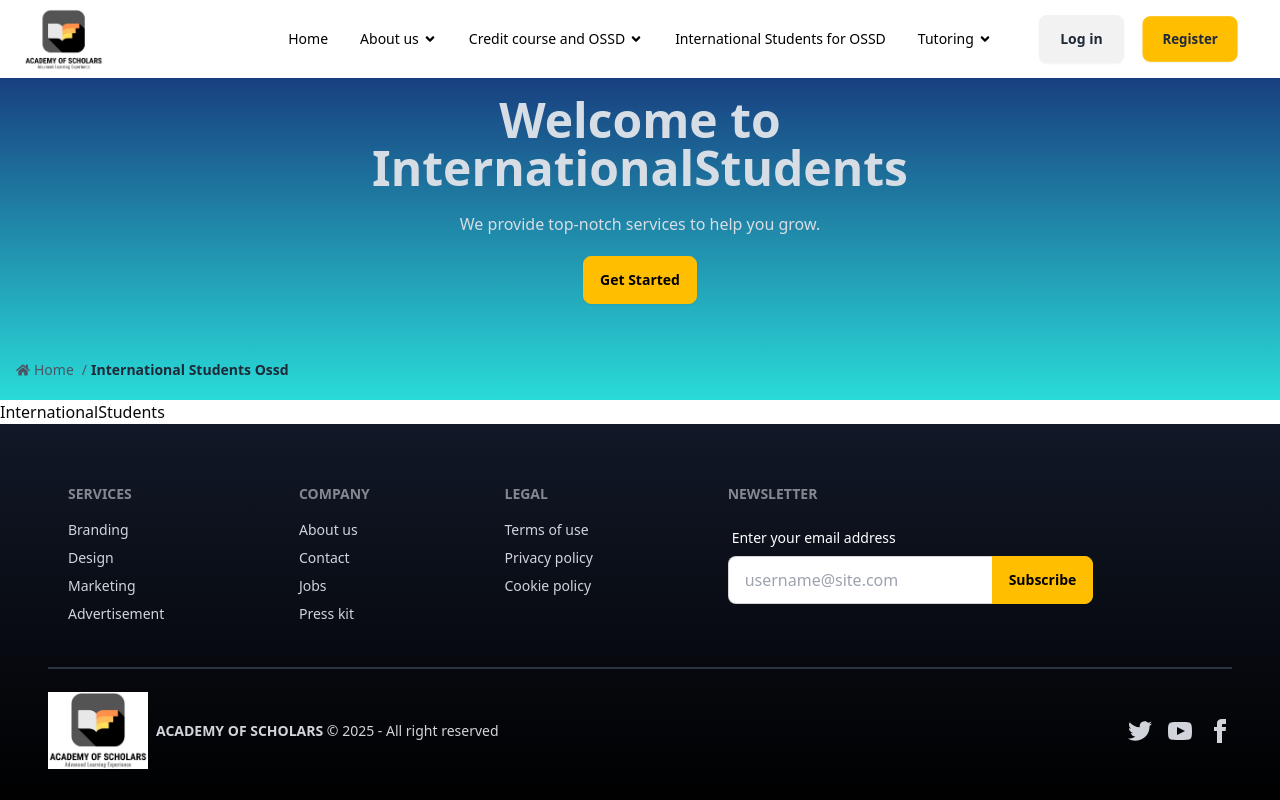
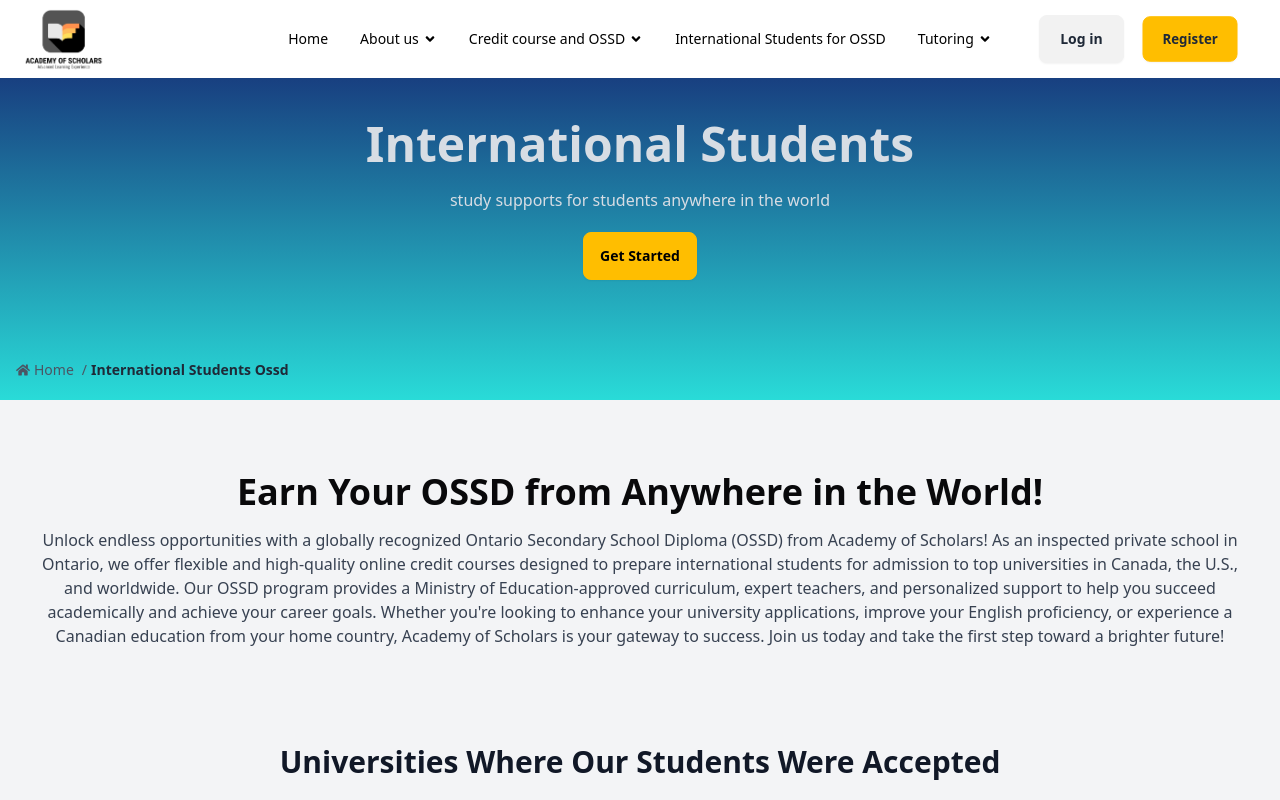
Before and after one commit to saiyadm9/lms-frontend, a Next.js app: page /international-students-ossd in a window 1280 px wide. Shown: the top 800 px of the page. Built offline with nearby package versions, Linux system fonts and the light colour scheme.

Commit message:
updated international students and tutoring page

```diff
--- a/src/app/(frontend)/about/our-story/page.js
+++ b/src/app/(frontend)/about/our-story/page.js
@@ -2,6 +2,11 @@ import withHero from '@/components/hoc/withHero'
 import Reviews from '@/components/Reviews'
 import UniversitiesLogo from '@/components/UniversitiesLogo'
 import Image from 'next/image'
+
+export const metadata = {
+  title: 'Know Our Story',
+  description: '',
+}
 
 const OurStory = () => {
   return (
@@ -9,7 +14,7 @@ const OurStory = () => {
       <section className='bg-[#F3F4F6] py-12 px-10'>
         <div className='container mx-auto flex flex-col md:flex-row items-center'>
           <div className='md:w-1/2'>
-            <h1 className='text-3xl font-bold mt-6'>Know Our Story</h1>
+            <h1 className='text-4xl font-bold mt-6'>Know Our Story</h1>
             <p className='mt-4 text-gray-700'>
               Founded in 2018 as a dedicated tutoring center, Academy of
               Scholars began with a mission to support students in achieving
--- a/src/app/(frontend)/about/page.js
+++ b/src/app/(frontend)/about/page.js
@@ -2,6 +2,11 @@ import withHero from '@/components/hoc/withHero'
 import Reviews from '@/components/Reviews'
 import UniversitiesLogo from '@/components/UniversitiesLogo'
 import Image from 'next/image'
+
+export const metadata = {
+  title: 'About Academy of Scholars',
+  description: '',
+}
 
 const AboutUsPage = () => {
   return (
@@ -9,7 +14,7 @@ const AboutUsPage = () => {
       <section className='bg-[#F3F4F6] py-12 px-10'>
         <div className='container mx-auto flex flex-col md:flex-row items-center'>
           <div className='md:w-1/2'>
-            <h1 className='text-3xl font-bold mt-6'>
+            <h1 className='text-4xl font-bold mt-6'>
               About Academy of Scholars
             </h1>
             <p className='mt-4 text-gray-700'>
--- a/src/app/(frontend)/international-students-ossd/page.js
+++ b/src/app/(frontend)/international-students-ossd/page.js
@@ -1,15 +1,46 @@
-import withHero from "@/components/hoc/withHero";
+import withHero from '@/components/hoc/withHero'
+import Reviews from '@/components/Reviews'
+import UniversitiesLogo from '@/components/UniversitiesLogo'
 
-const InternationalStudents = () => {
+export const metadata = {
+  title: 'Earn Your OSSD from Anywhere in the World!',
+  description: '',
+}
+
+const InterNationalStudents = () => {
   return (
     <div>
-      <h1>InternationalStudents</h1>
+      <section className='bg-[#F3F4F6] py-12 px-10'>
+        <div className='container mx-auto text-center'>
+          <h1 className='text-4xl font-bold mt-6'>
+            Earn Your OSSD from Anywhere in the World!
+          </h1>
+          <p className='mt-4 text-gray-700'>
+            Unlock endless opportunities with a globally recognized Ontario
+            Secondary School Diploma (OSSD) from Academy of Scholars! As an
+            inspected private school in Ontario, we offer flexible and
+            high-quality online credit courses designed to prepare international
+            students for admission to top universities in Canada, the U.S., and
+            worldwide. Our OSSD program provides a Ministry of
+            Education-approved curriculum, expert teachers, and personalized
+            support to help you succeed academically and achieve your career
+            goals. Whether you're looking to enhance your university
+            applications, improve your English proficiency, or experience a
+            Canadian education from your home country, Academy of Scholars is
+            your gateway to success. Join us today and take the first step
+            toward a brighter future!
+          </p>
+        </div>
+      </section>
+
+      <UniversitiesLogo />
+      <Reviews />
     </div>
-  );
-};
+  )
+}
 
-export default withHero(InternationalStudents, {
-  title: "Welcome to InternationalStudents",
-  description: "We provide top-notch services to help you grow.",
-  bgGradient: "linear-gradient(to top, #29DBD8, #141A6B)",
-});
+export default withHero(InterNationalStudents, {
+  title: 'International Students',
+  description: 'study supports for students anywhere in the world',
+  bgGradient: 'linear-gradient(to top, #29DBD8, #141A6B)',
+})
--- a/src/app/(frontend)/tutoring/page.js
+++ b/src/app/(frontend)/tutoring/page.js
@@ -1,15 +1,45 @@
-import withHero from "@/components/hoc/withHero";
+import withHero from '@/components/hoc/withHero'
+import Reviews from '@/components/Reviews'
+import UniversitiesLogo from '@/components/UniversitiesLogo'
+
+export const metadata = {
+  title: 'Achieve Academic Excellence with Expert Tutoring!',
+  description: '',
+}
 
 const Tutoring = () => {
   return (
     <div>
-      <h1>tutoring</h1>
+      <section className='bg-[#F3F4F6] py-12 px-10'>
+        <div className='container mx-auto text-center'>
+          <h1 className='text-4xl font-bold mt-6'>
+            Achieve Academic Excellence with Expert Tutoring!
+          </h1>
+          <p className='mt-4 text-gray-700'>
+            At Academy of Scholars, we provide high-quality tutoring services
+            designed to help students excel in math, science, English, business
+            and more. Our experienced tutors, with 10+ years of teaching
+            expertise, are graduates from top engineering and business schools
+            in Canada and the U.S., bringing world-class knowledge and proven
+            strategies to every session. Whether you're looking to boost your
+            grades, prepare for exams, or build strong study habits, our
+            personalized approach ensures one-on-one attention and tailored
+            learning plans to meet your unique needs. With our supportive
+            learning environment and expert guidance, you’ll gain the confidence
+            and skills needed to succeed in school and beyond. Join us today and
+            unlock your full potential!
+          </p>
+        </div>
+      </section>
+
+      <UniversitiesLogo />
+      <Reviews />
     </div>
-  );
-};
+  )
+}
 
 export default withHero(Tutoring, {
-  title: "Welcome to tutoring",
-  description: "We provide top-notch services to help you grow.",
-  bgGradient: "linear-gradient(to top, #29DBD8, #141A6B)",
-});
+  title: 'Tutoring',
+  description: 'Tutoring For Students',
+  bgGradient: 'linear-gradient(to top, #29DBD8, #141A6B)',
+})
--- a/src/components/AllCourses.jsx
+++ b/src/components/AllCourses.jsx
@@ -1,6 +1,5 @@
 'use client'
 import Link from 'next/link'
-import { useState } from 'react'
 
 const coursesData = [
   {
```
